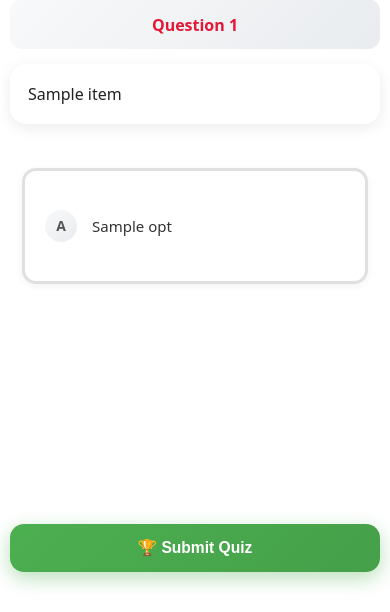
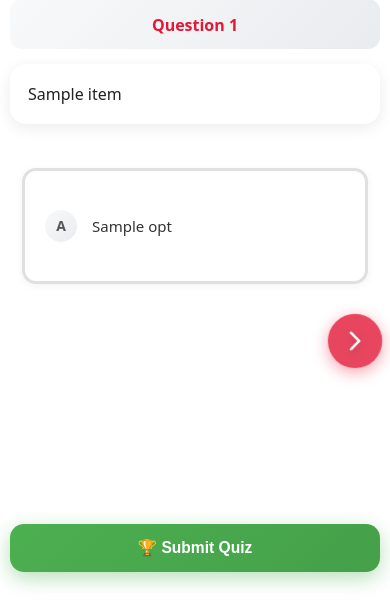
Before and after one commit to Social-Innovation-Lab/Innovation-exhibition-quiz, a Flask app: template templates/quiz.html in a window 390 px wide. Shown: the part 106-718 px from the top of the page. Run offline with Flask 3, Linux system fonts and the light colour scheme; the template is opened without the code that fills it: most values are stand-ins (such as "Sample title", 1, 10 or a date in 2020); some libraries are stand-ins or nearby versions.

Commit message:
Add visible indicators to guide users when swiping between quiz questions
Introduce visual swipe indicators (left/right arrows) that appear on screen edges. These indicators are dynamically shown based on the current question position and are tappable for navigation. The styling includes responsive sizing, a pulsing animation, and hover effects. JavaScript logic in `static/main.js` handles the visibility and click events for these indicators, while `templates/quiz.html` adds the HTML structure and `replit.md` documents the change.

Replit-Commit-Author: Agent
Replit-Commit-Session-Id: 37877615-d133-4c1f-b6b6-f54cbc6b3767
Replit-Commit-Checkpoint-Type: full_checkpoint
Replit-Commit-Event-Id: 169b9697-8fae-4868-bee3-9b6f83a780d8
Replit-Commit-Screenshot-Url: https://storage.googleapis.com/screenshot-production-us-central1/474f6d33-5530-4c51-8e53-e2d7cdb3d75e/37877615-d133-4c1f-b6b6-f54cbc6b3767/AdyPQnr

```diff
--- a/templates/quiz.html
+++ b/templates/quiz.html
@@ -39,6 +39,18 @@
     <input type="hidden" name="participant_phone" value="{{participant_phone}}">
 
     <div class="carousel-wrapper">
+      <!-- Swipe Indicators -->
+      <div class="swipe-indicator swipe-left" id="swipeLeft">
+        <svg width="40" height="40" viewBox="0 0 40 40">
+          <path d="M25 10 L15 20 L25 30" stroke="white" stroke-width="3" fill="none" stroke-linecap="round" stroke-linejoin="round"/>
+        </svg>
+      </div>
+      <div class="swipe-indicator swipe-right" id="swipeRight">
+        <svg width="40" height="40" viewBox="0 0 40 40">
+          <path d="M15 10 L25 20 L15 30" stroke="white" stroke-width="3" fill="none" stroke-linecap="round" stroke-linejoin="round"/>
+        </svg>
+      </div>
+
       {% for q in items %}
       <div class="question-card {% if loop.index == 1 %}active{% endif %}" data-question="{{loop.index}}">
         <div class="card-header">
@@ -263,6 +275,58 @@ body {
   position: relative;
   min-height: 500px;
   overflow: visible;
+}
+
+.swipe-indicator {
+  position: fixed;
+  top: 50%;
+  transform: translateY(-50%);
+  width: clamp(50px, 10vw, 70px);
+  height: clamp(50px, 10vw, 70px);
+  background: rgba(227, 24, 55, 0.8);
+  border-radius: 50%;
+  display: flex;
+  align-items: center;
+  justify-content: center;
+  z-index: 100;
+  transition: all 0.3s ease;
+  cursor: pointer;
+  box-shadow: 0 4px 15px rgba(227, 24, 55, 0.4);
+  animation: pulse 2s infinite;
+  opacity: 0;
+  pointer-events: none;
+}
+
+.swipe-indicator.visible {
+  opacity: 1;
+  pointer-events: all;
+}
+
+.swipe-indicator:active {
+  transform: translateY(-50%) scale(0.9);
+}
+
+.swipe-left {
+  left: clamp(10px, 2vw, 20px);
+}
+
+.swipe-right {
+  right: clamp(10px, 2vw, 20px);
+}
+
+.swipe-indicator svg {
+  width: clamp(30px, 6vw, 40px);
+  height: clamp(30px, 6vw, 40px);
+  filter: drop-shadow(0 2px 4px rgba(0,0,0,0.2));
+}
+
+@keyframes pulse {
+  0%, 100% {
+    box-shadow: 0 4px 15px rgba(227, 24, 55, 0.4);
+  }
+  50% {
+    box-shadow: 0 4px 25px rgba(227, 24, 55, 0.7);
+  }
 }
 
 .question-card {
```
Also changed, not shown: replit.md (+7 -1 lines), static/main.js (+43 -0 lines), 1 other file.
